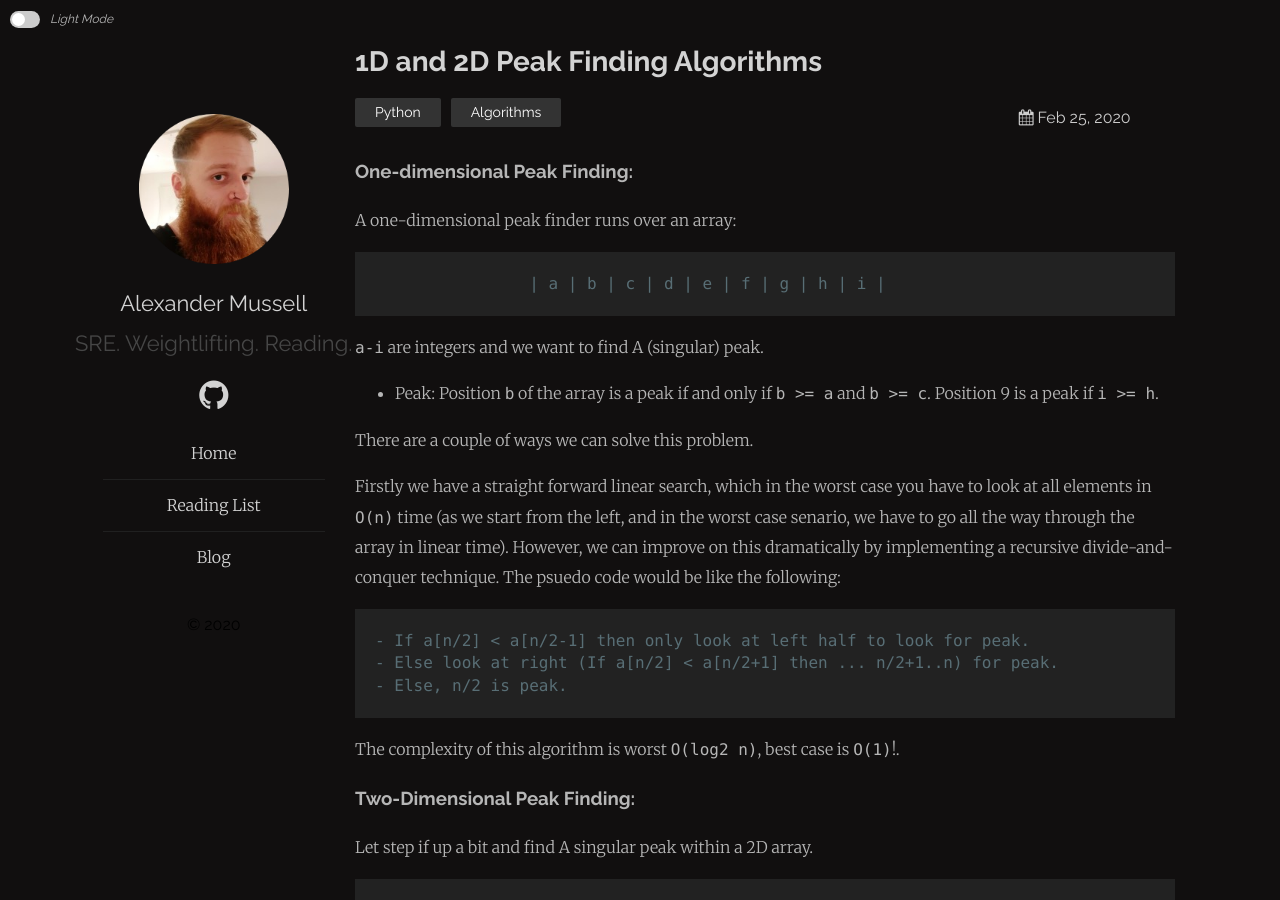
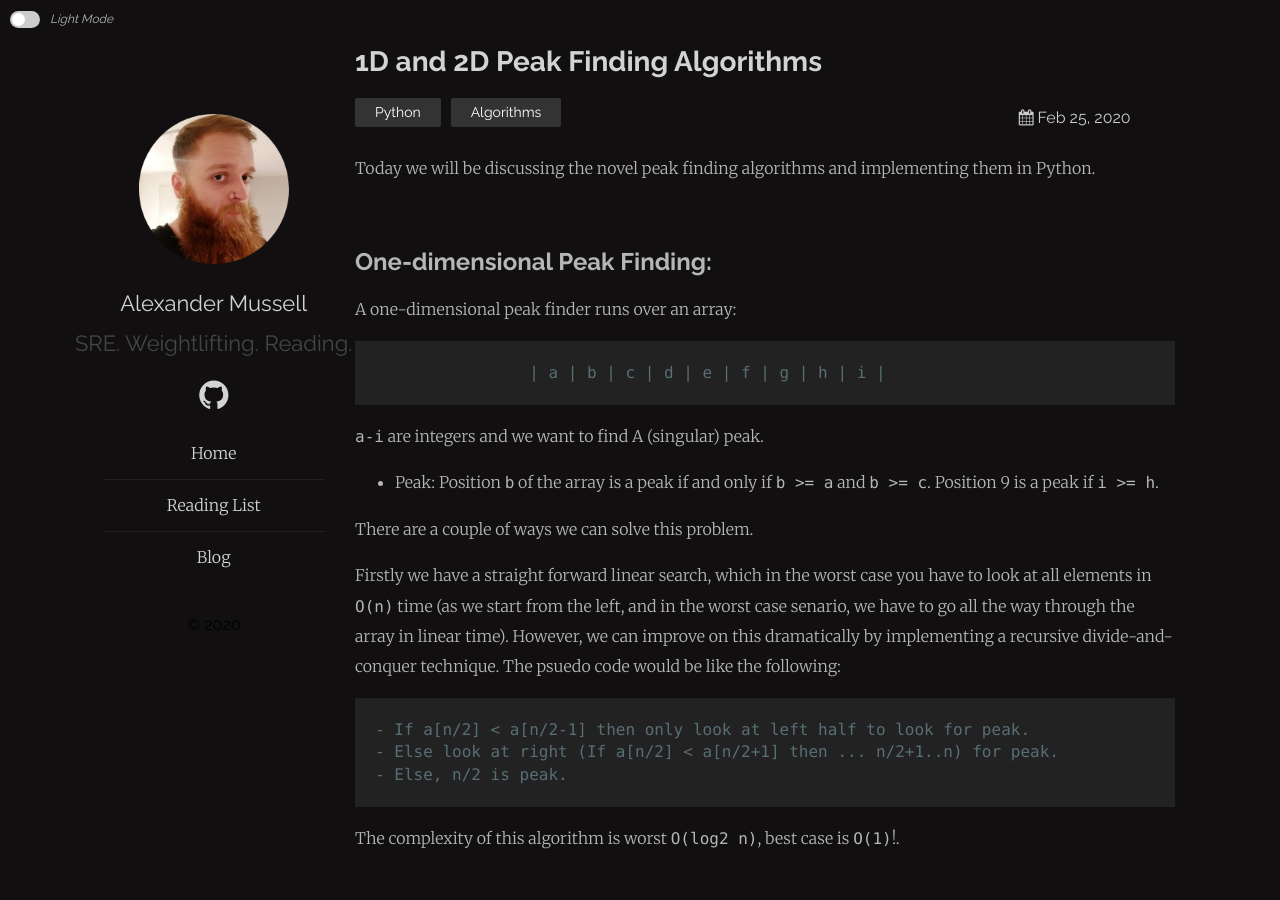
Before and after one commit to AlexMussell/alexmussell.github.io, a Jekyll site: the page built from _posts/2020-01-15-peak-finder-algorithm.markdown, in a window 1280 px wide and 900 px high. Built offline with Jekyll 4.4.1, drawn with Linux system fonts in a browser that asks for light colours; comment, search, counter and statistics services are not loaded; some of the changed text lies outside the part shown.

Commit message:
typos and clean up

```diff
--- a/_posts/2020-01-15-peak-finder-algorithm.markdown
+++ b/_posts/2020-01-15-peak-finder-algorithm.markdown
@@ -5,9 +5,11 @@
 categories: Python Algorithms
 excerpt: Today we will be discussing the novel peak finding algorithms and implementing them in Python.
 ---
+Today we will be discussing the novel peak finding algorithms and implementing them in Python.
 
+<br>
 
-### One-dimensional Peak Finding:
+## One-dimensional Peak Finding:
 A one-dimensional peak finder runs over an array:
 
                     | a | b | c | d | e | f | g | h | i |
@@ -27,9 +29,9 @@
 
 The complexity of this algorithm is worst `O(log2 n)`, best case is `O(1)`!.
 
+<br>
 
-
-### Two-Dimensional Peak Finding:
+## Two-Dimensional Peak Finding:
 Let step if up a bit and find A singular peak within a 2D array.
 
                     |   	|   	|   	|   	|
```
Also changed, not shown: other parts of _posts/2020-01-15-peak-finder-algorithm.markdown (+1 -1 lines).
